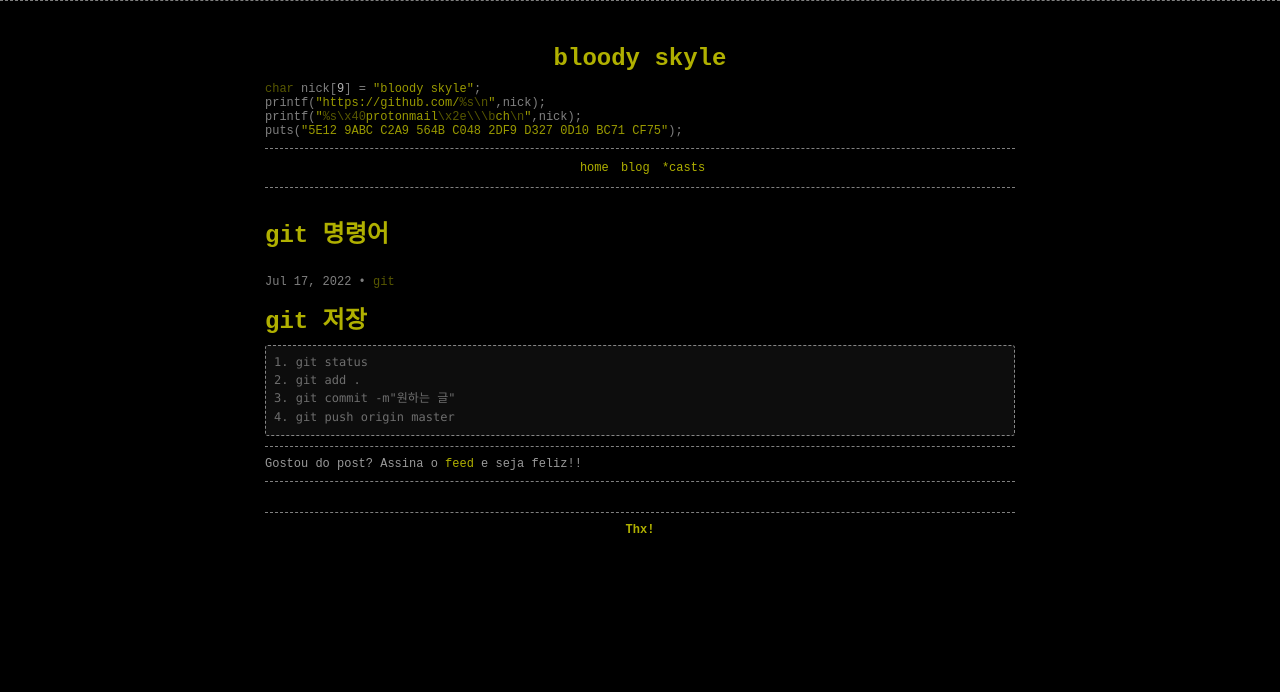
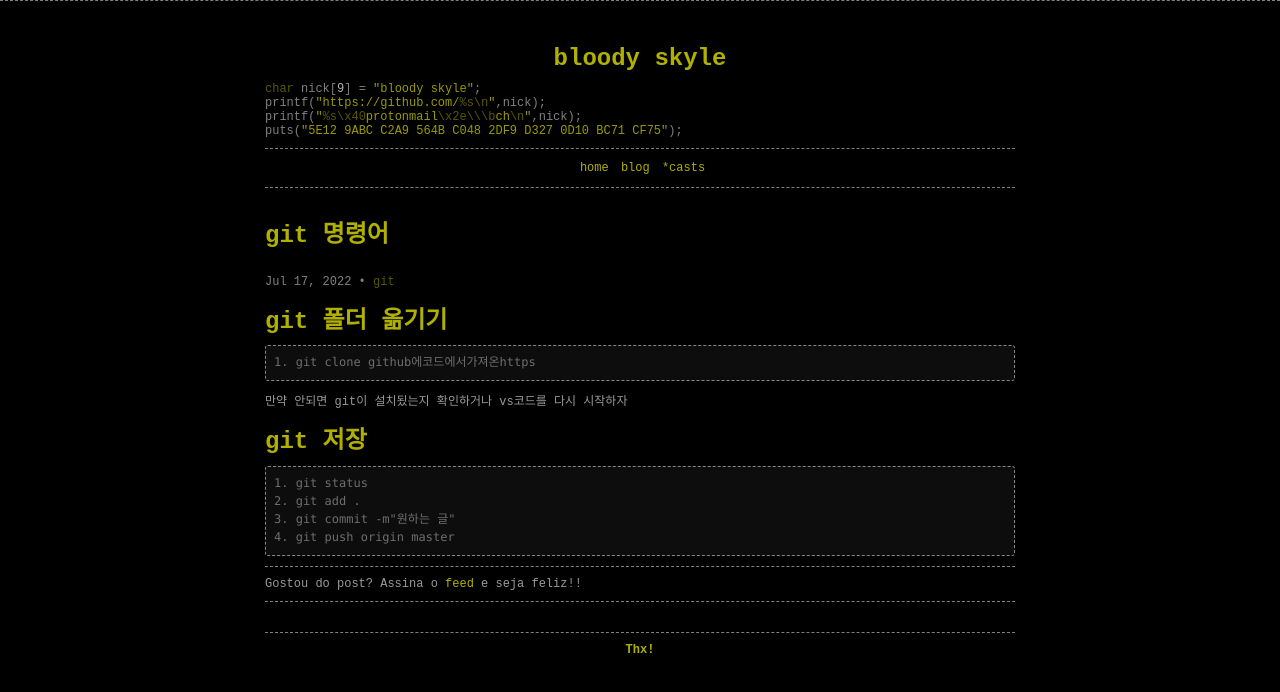
Before and after one commit to bloody-skyle/blog, a Jekyll site: the page built from _posts/2022/2022-07-17-git 명령어.md, in a window 1280 px wide. Shown: the top 692 px of the page. Built offline with Jekyll 4.4.1, drawn with Linux system fonts in a browser that asks for light colours; comment, search, counter and statistics services are not loaded.

Commit message:
git 명령어 폴더 옮기기 소개

````diff
--- a/_posts/2022/2022-07-17-git 명령어.md
+++ b/_posts/2022/2022-07-17-git 명령어.md
@@ -8,6 +8,14 @@ tags:
     - git
 ---
 
+<h1>git 폴더 옮기기</h1>
+
+```
+1. git clone github에코드에서가져온https
+```
+
+만약 안되면 git이 설치됬는지 확인하거나 vs코드를 다시 시작하자
+
 <h1>git 저장</h1>
 
 ```
````
